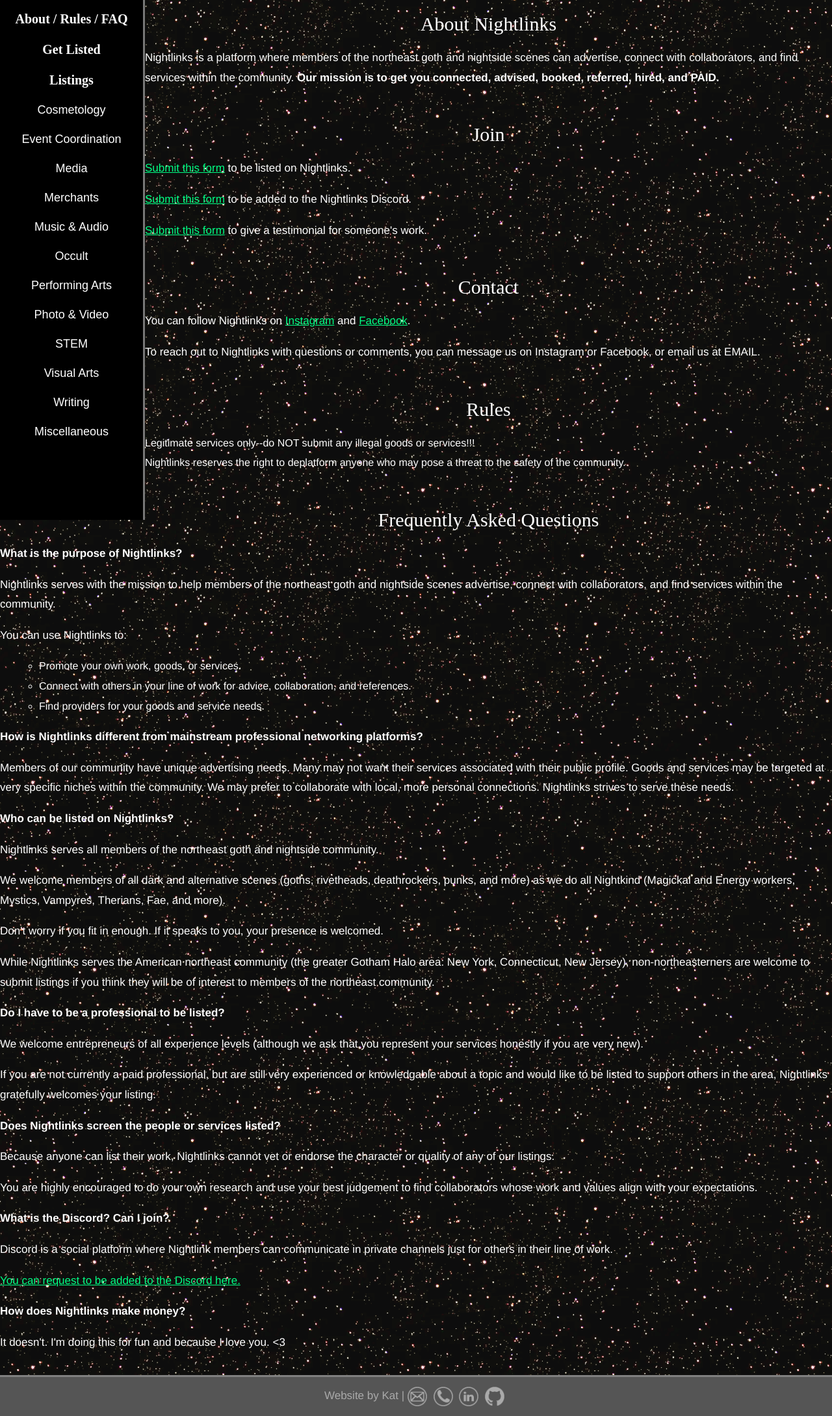
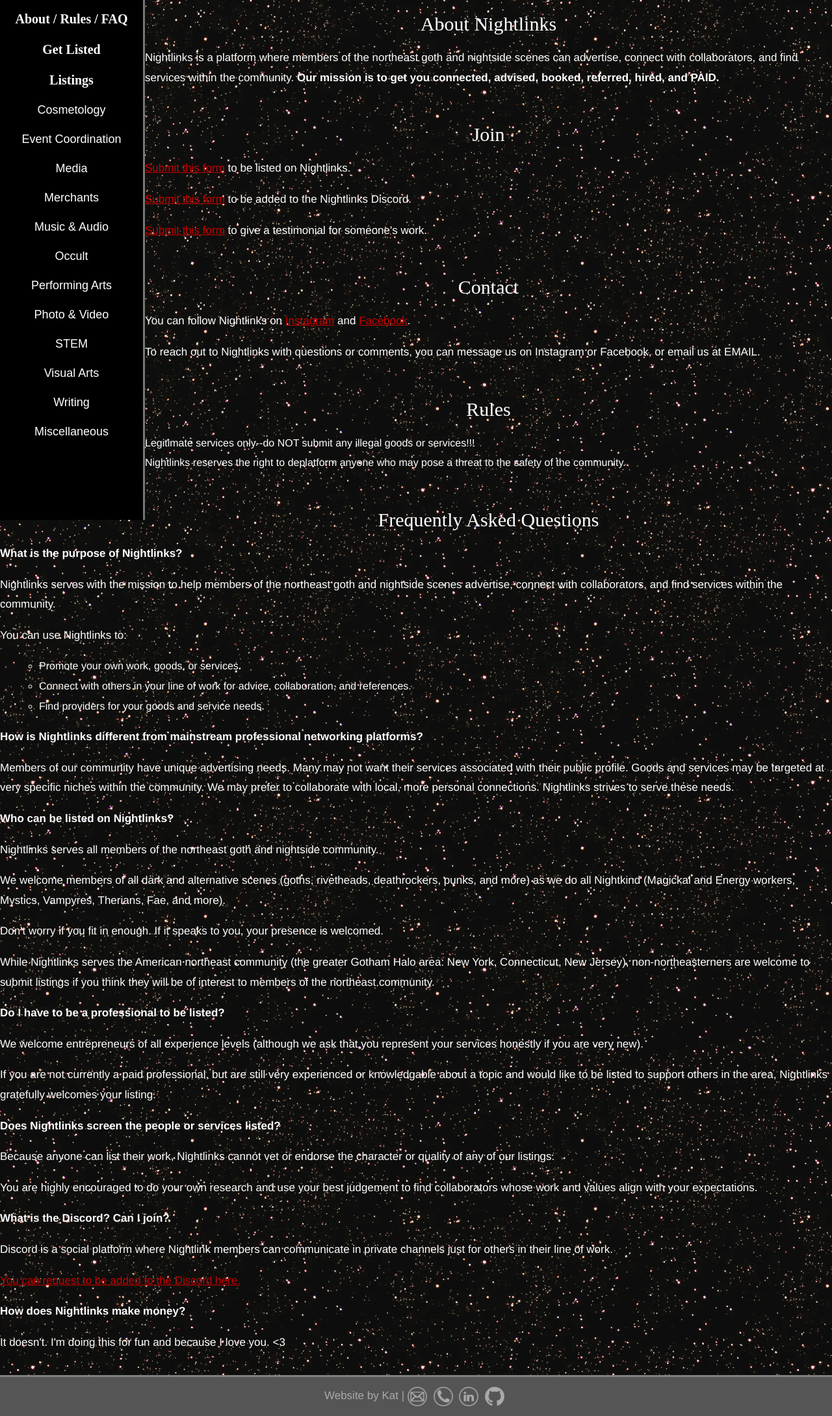
Before and after one commit to katcottrell/katcottrell.github.io, a PHP site: page /vampire-interviews/about.html in a window 1280 px wide. Shown: the part 206-2385 px from the top of the page at 65% size. Run offline with PHP 8.4, Linux system fonts and the light colour scheme.

Commit message:
myBloodRed link

```diff
--- a/vampire-interviews/nightStyle.css
+++ b/vampire-interviews/nightStyle.css
@@ -119,7 +119,7 @@ li {
  }
 
 a {
-	color: var(--myLinkGreen);
+	color: var(--myBloodRed);
 }
 
 blockquote {
```
